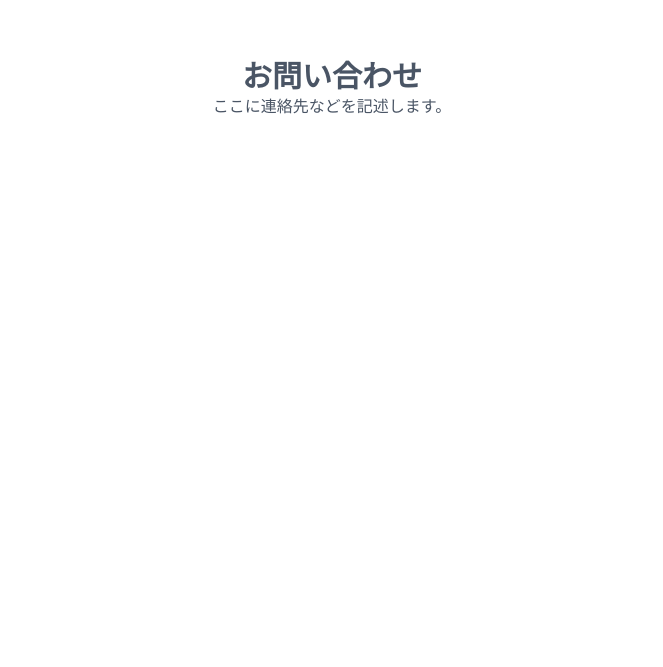
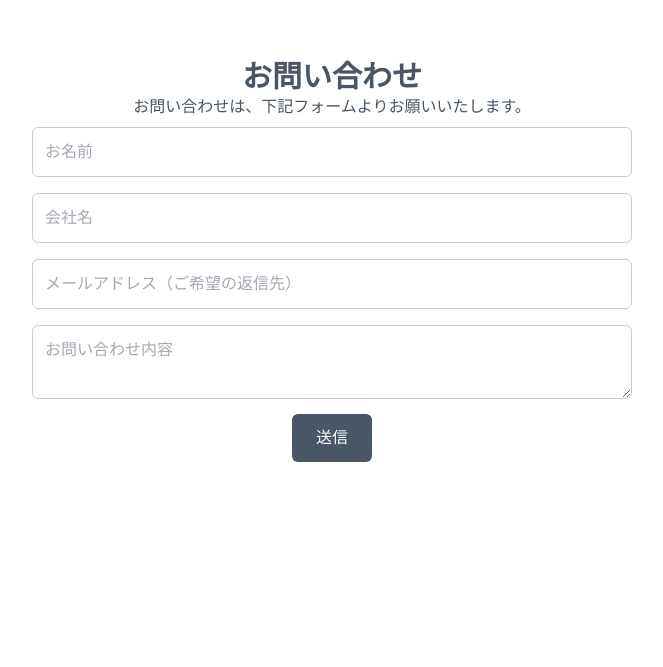
Before and after one commit to 1068haruto/im_haruto, a Next.js app: page / in a window 1280 px wide. Shown: the part 3153-3820 px from the top of the page, without its empty margins (308-971 px from the left). Built offline with nearby package versions, Linux system fonts and the light colour scheme.

Commit message:
feat: add contact form & apply styles

```diff
--- a/src/components/sections/Contact.tsx
+++ b/src/components/sections/Contact.tsx
@@ -1,10 +1,51 @@
-import React from "react";
+'use client';
+import React, { useState } from "react";
+import "@/styles/contact.scss";
 
 const Contact: React.FC = () => {
+  // 入力内容管理のための状態を作成
+  const [formData, setFormData] = useState({ name: '', email: '', message: '', company: '' });
+  // フォーム送信管理のための状態を作成
+  const [status, setStatus] = useState('');
+
+  // 入力内容が変化したときに実行される関数
+  // 既存のformDataの内容をコピーし、変更された入力欄のnameに対応する値を新しい入力値で上書き
+  const handleChange = (e: React.ChangeEvent<HTMLInputElement | HTMLTextAreaElement>) => {
+    setFormData({ ...formData, [e.target.name]: e.target.value });
+  };
+
+  // フォーム送信時に実行する非同期関数
+  const handleSubmit = async (e: React.FormEvent) => {
+    e.preventDefault();
+    setStatus('送信しています...');
+
+    // サーバーにデータを送信する
+    const res = await fetch('/api/contact', {
+      method: 'POST',
+      headers: { 'Content-Type': 'application/json' },
+      body: JSON.stringify(formData),
+    });
+
+    if (res.ok) {
+      setStatus('送信が完了しました！ご返信までしばらくお待ちください。');
+      setFormData({ name: '', email: '', message: '', company: '' });
+    } else {
+      setStatus('送信に失敗しました。');
+    }
+  };
+
   return (
-    <section id="contact" className="min-h-screen section-anchor-offset">
+    <section id="contact" className="min-h-screen section-anchor-offset contact-section">
       <h2 className="text-3xl font-bold">お問い合わせ</h2>
-      <p>ここに連絡先などを記述します。</p>
+      <p>お問い合わせは、下記フォームよりお願いいたします。</p>
+      <form onSubmit={handleSubmit}>
+        <input name="name" type="text" placeholder="お名前" value={formData.name} onChange={handleChange} required />
+        <input name="company" type="text" placeholder="会社名" value={formData.company} onChange={handleChange} required />
+        <input name="email" type="email" placeholder="メールアドレス（ご希望の返信先）" value={formData.email} onChange={handleChange} required />
+        <textarea name="message" placeholder="お問い合わせ内容" value={formData.message} onChange={handleChange} required />
+        <button type="submit">送信</button>
+        <p className="status">{status}</p>
+      </form>
     </section>
   );
 };
--- /dev/null
+++ b/src/styles/contact.scss
@@ -0,0 +1,38 @@
+.contact-section {
+  position: relative; // 親要素を相対位置に設定
+
+  form {
+    max-width: 600px; // フォームの最大幅
+    margin: 0 auto;   // フォームを中央に配置
+
+    input, textarea {
+      width: 100%;              // 入力フィールドとテキストエリアの幅
+      padding: 0.75rem;
+      margin: 0.5rem 0;         // 上下の外側の余白
+      border: 1px solid #ccc; // 薄いグレーの境界線を設定
+      border-radius: 6px;       // 角を6pxの半径で丸める
+      font-size: 1rem;
+      resize: vertical;         // 縦方向のサイズ変更を許可
+    }
+
+    button {
+      padding: 0.75rem 1.5rem;
+      border: none;                // ボタンの境界線をなしにする
+      background-color: #4a5568;
+      color: white;              // 文字色
+      font-size: 1rem;
+      border-radius: 6px;          // ボタンの角を6pxの半径で丸める
+      cursor: pointer;             // カーソルをポインターに変える
+
+      &:hover {
+        background-color: #2d3748; // ホバー時の背景色
+      }
+    }
+
+    .status {
+      margin-top: 1rem;
+      font-size: 0.9rem;
+      color: #555;
+    }
+  }
+}
```
